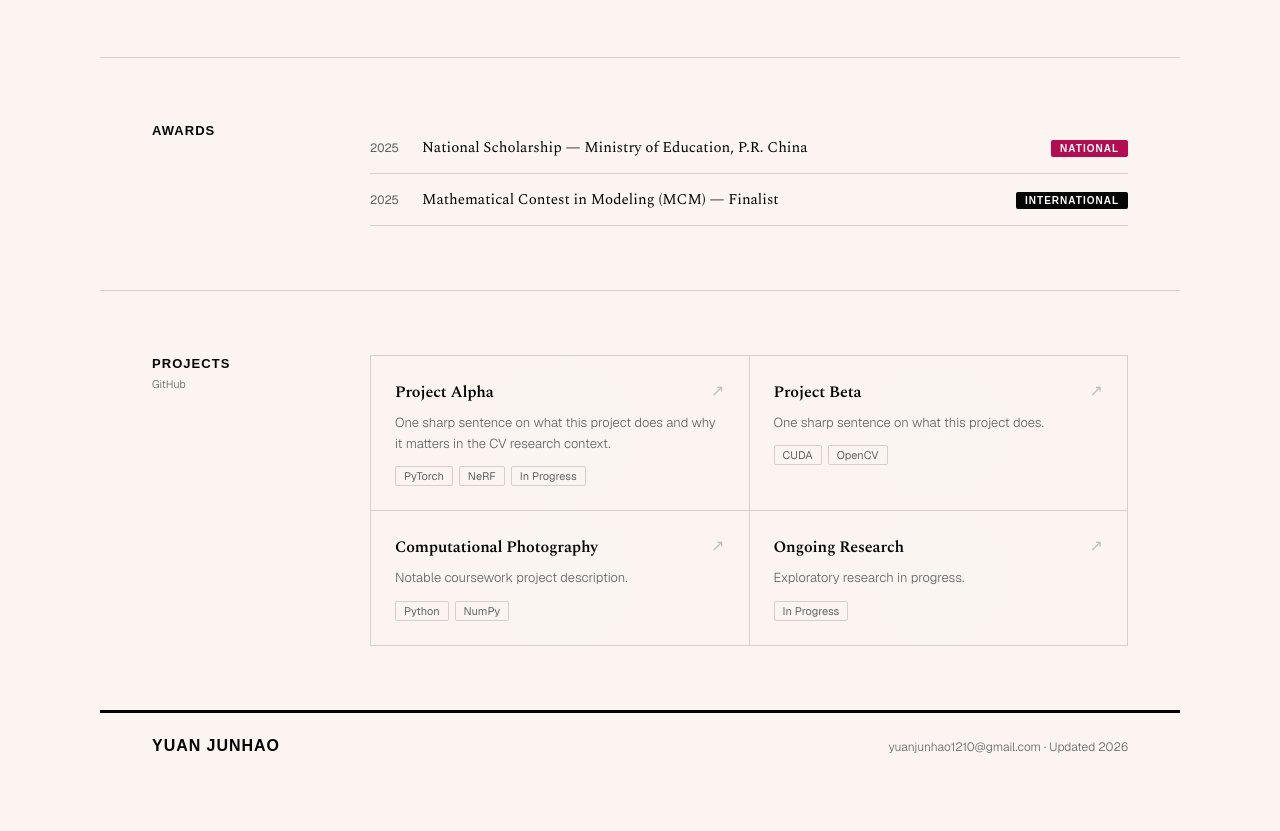
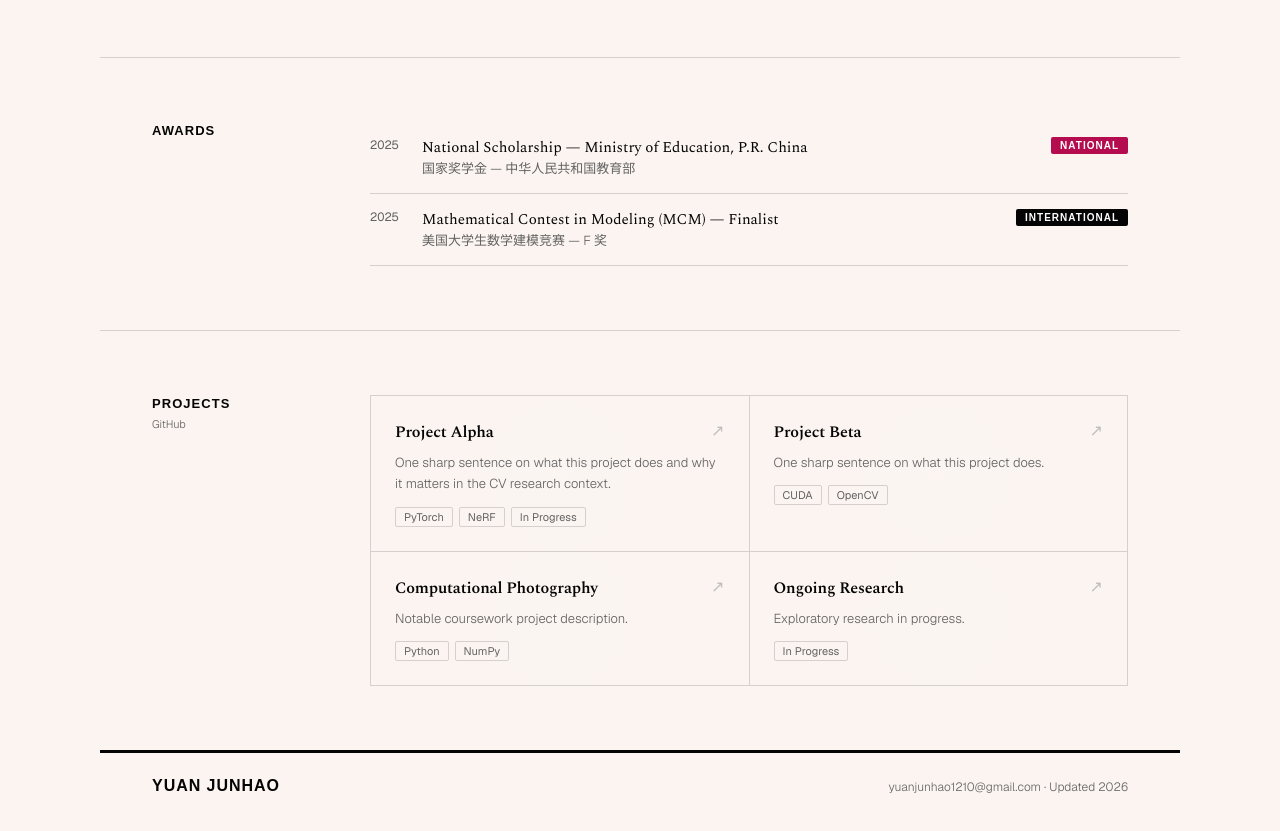
Before and after one commit to usagi1210/usagi1210.github.io, a Next.js app: page / in a window 1280 px wide. Shown: the part 2160-2991 px from the top of the page. Before the commit the page ends 2967 px from the top, so only its background shows below. Built offline with nearby package versions, Linux system fonts and the light colour scheme; a web font is replaced by a local one.

Commit message:
feat: bilingual awards — English + Chinese on separate lines

```diff
--- a/src/components/AwardsSection.tsx
+++ b/src/components/AwardsSection.tsx
@@ -9,16 +9,21 @@ export default function AwardsSection() {
         {awards.map((a, i) => (
           <div
             key={i}
-            style={{ display: 'flex', alignItems: 'baseline', gap: 16, padding: '15px 0', borderBottom: '1px solid var(--rule)', cursor: 'default', transition: 'padding-left 0.2s' }}
+            style={{ display: 'flex', alignItems: 'flex-start', gap: 16, padding: '15px 0', borderBottom: '1px solid var(--rule)', cursor: 'default', transition: 'padding-left 0.2s' }}
             onMouseEnter={(e) => { (e.currentTarget as HTMLDivElement).style.paddingLeft = '8px' }}
             onMouseLeave={(e) => { (e.currentTarget as HTMLDivElement).style.paddingLeft = '0' }}
           >
             <span style={{ fontFamily: 'var(--font-sans)', fontSize: '0.75rem', color: 'var(--muted)', fontVariantNumeric: 'tabular-nums', width: 36, flexShrink: 0 }}>
               {a.year}
             </span>
-            <span style={{ fontFamily: 'var(--font-serif)', fontSize: '0.9375rem', fontWeight: 400, flex: 1, lineHeight: 1.4, transition: 'color 0.2s' }}>
-              {a.name}
-            </span>
+            <div style={{ flex: 1, display: 'flex', flexDirection: 'column', gap: 2 }}>
+              <span style={{ fontFamily: 'var(--font-serif)', fontSize: '0.9375rem', fontWeight: 400, lineHeight: 1.4, transition: 'color 0.2s' }}>
+                {a.name}
+              </span>
+              <span style={{ fontFamily: 'var(--font-sans)', fontSize: '0.8125rem', fontWeight: 300, color: 'var(--muted)', lineHeight: 1.4 }}>
+                {a.nameZh}
+              </span>
+            </div>
             <span style={{
               fontFamily: 'var(--font-display)', fontSize: '0.625rem', fontWeight: 700,
               letterSpacing: '0.1em', textTransform: 'uppercase', color: '#fff',
--- a/src/data/content.ts
+++ b/src/data/content.ts
@@ -74,8 +74,18 @@ export const publications = [
 ]
 
 export const awards = [
-  { year: '2025', name: 'National Scholarship — Ministry of Education, P.R. China', level: 'National' },
-  { year: '2025', name: 'Mathematical Contest in Modeling (MCM) — Finalist',         level: 'International' },
+  {
+    year: '2025',
+    name: 'National Scholarship — Ministry of Education, P.R. China',
+    nameZh: '国家奖学金 — 中华人民共和国教育部',
+    level: 'National',
+  },
+  {
+    year: '2025',
+    name: 'Mathematical Contest in Modeling (MCM) — Finalist',
+    nameZh: '美国大学生数学建模竞赛 — F 奖',
+    level: 'International',
+  },
 ]
 
 export const projects = [
```
